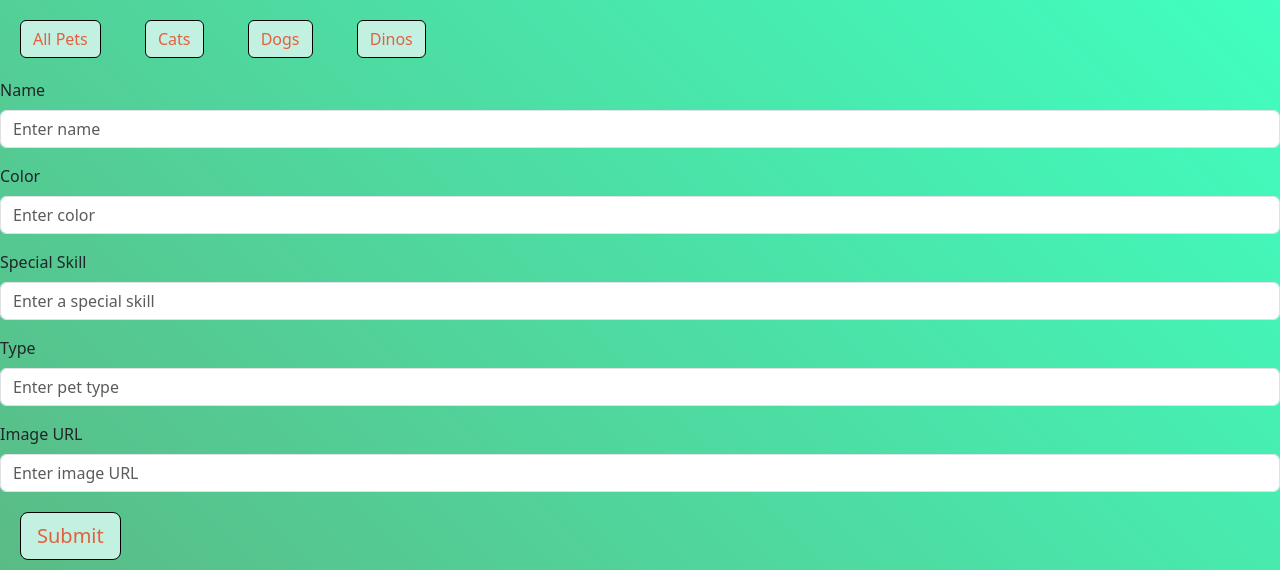
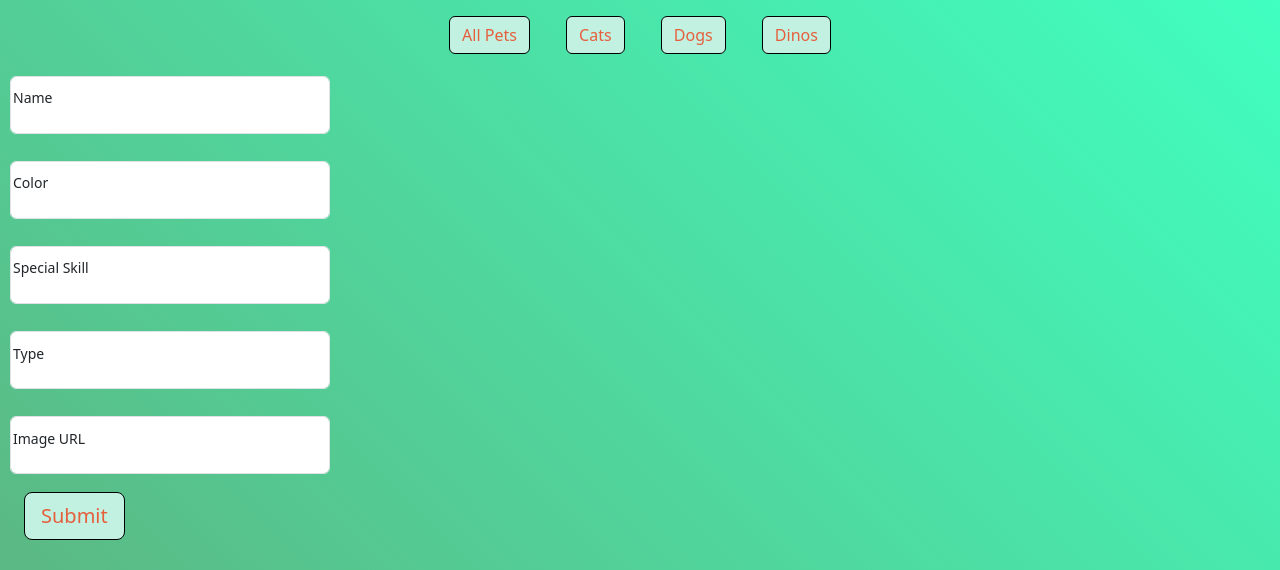
Before and after one commit to bhighlander/LAB-pet-adoption, a plain HTML site: page index.html in a window 1280 px wide. Shown: the top 570 px of the page. Drawn offline with nearby package versions, Linux system fonts and the light colour scheme.

Commit message:
added styling to form fields

```diff
--- a/index.html
+++ b/index.html
@@ -13,8 +13,8 @@
     <link rel="stylesheet" href="main.css" />
     <title>Pet Adoption Page</title>
   </head>
-  <div>
 
+  <body>
     <!-- class selection buttons  -->
     <div class="buttons">
       <button class="btn allPets" id="allPets">All Pets</button>
@@ -25,8 +25,7 @@
 
     <!-- forms for new pet  -->
     <form>
-<div class="mb-3">
-  <label for="exampleFormControlInput1" class="form-label">Name</label>
+      <div class="form-floating form-control-sm mb-3">
         <input
           type="text"
           class="form-control"
@@ -34,9 +33,9 @@
           placeholder="Enter name"
           required
         />
+        <label for="exampleFormControlInput1" class="form-label">Name</label>
       </div>
-<div class="mb-3">
-  <label for="exampleFormControlInput1" class="form-label">Color</label>
+      <div class="form-floating form-control-sm mb-3">
         <input
           type="text"
           class="form-control"
@@ -44,11 +43,9 @@
           placeholder="Enter color"
           required
         />
+        <label for="exampleFormControlInput1" class="form-label">Color</label>
       </div>
-<div class="mb-3">
-  <label for="exampleFormControlInput1" class="form-label"
-    >Special Skill</label
-  >
+      <div class="form-floating form-control-sm mb-3">
         <input
           type="text"
           class="form-control"
@@ -56,9 +53,11 @@
           placeholder="Enter a special skill"
           required
         />
+        <label for="exampleFormControlInput1" class="form-label"
+          >Special Skill</label
+        >
       </div>
-<div class="mb-3">
-  <label for="exampleFormControlInput1" class="form-label">Type</label>
+      <div class="form-floating form-control-sm mb-3">
         <input
           type="text"
           class="form-control"
@@ -66,9 +65,9 @@
           placeholder="Enter pet type"
           required
         />
+        <label for="exampleFormControlInput1" class="form-label">Type</label>
       </div>
-<div class="mb-3">
-  <label for="exampleFormControlInput1" class="form-label">Image URL</label>
+      <div class="form-floating form-control-sm mb-3">
         <input
           type="url"
           class="form-control"
@@ -76,10 +75,15 @@
           placeholder="Enter image URL"
           required
         />
+        <label for="exampleFormControlInput1" class="form-label"
+          >Image URL</label
+        >
 
         <!-- submit button -->
-<button type="button" class="btn btn-secondary btn-lg" id="submit">Submit</button>
-</form>
+        <button type="button" class="btn btn-secondary btn-lg" id="submit">
+          Submit
+        </button>
+
         <!-- div for pet cards -->
         <div id="cardTarget"></div>
 
@@ -89,5 +93,7 @@
           crossorigin="anonymous"
         ></script>
         <script src="main.js"></script>
+      </div>
+    </form>
   </body>
 </html>
--- a/main.css
+++ b/main.css
@@ -6,14 +6,13 @@ body {
 }
 
 .buttons {
-  justify-content: center;
-  align-content: center;
+flex-direction: column;
 }
 
 .btn {
   border: 1px solid black;
  flex-direction: row;
- margin: 20px;
+ margin: 1rem;
  background-color: #C2F0E1;
  color: #E65F3D;
 }
@@ -24,5 +23,15 @@ body {
   flex-wrap: wrap;
   justify-content: space-around;
   align-content: center;
-  margin: 10px;
+  margin: 1rem;
 }
+
+.form-control {
+  width: 20rem;
+  margin: 0.1rem;
+}
+
+/* .mb-3 {
+  margin: 0.5rem;
+  padding: 0.5rem;
+} */
--- a/main.js
+++ b/main.js
@@ -350,7 +350,7 @@ const createPet = (event) => {
     imageUrl: imageUrl.value,
   };
 
-  pets.push(newPet);
+  pets.unshift(newPet);
   console.log(pets);
   cardSelect(pets);
 };
```
Lines whose indentation alone changed are shown as unchanged.
